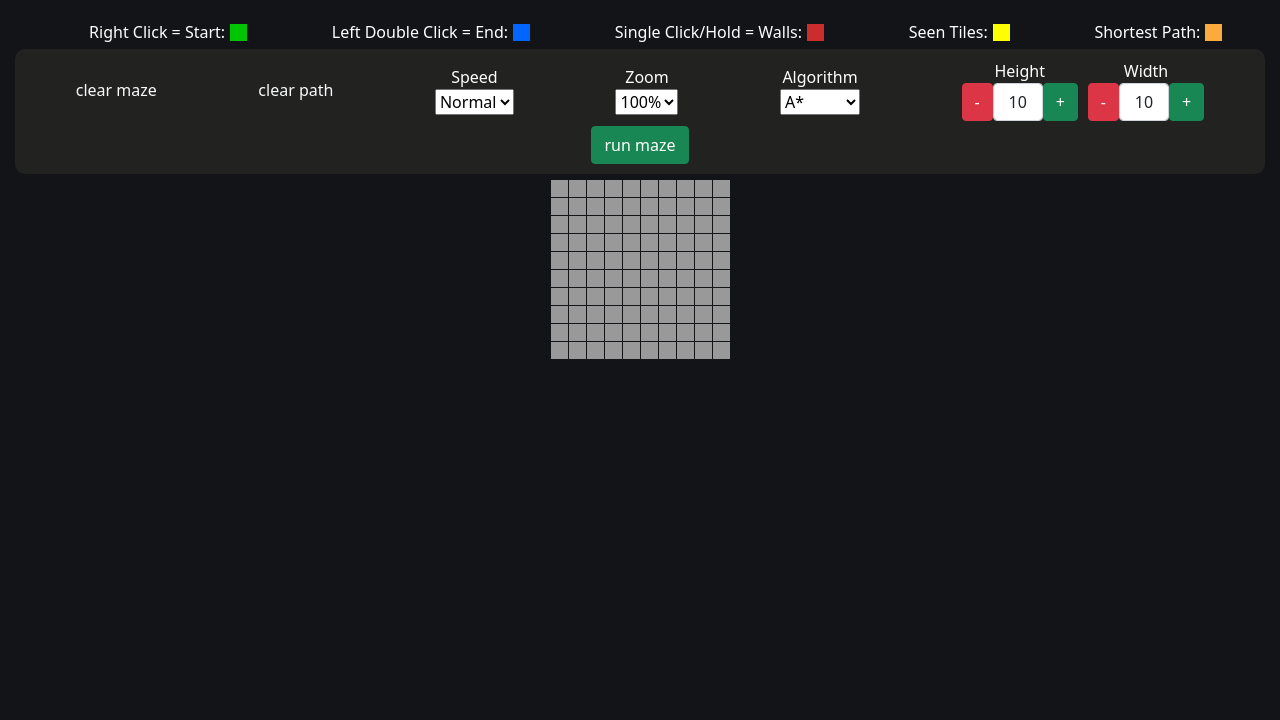
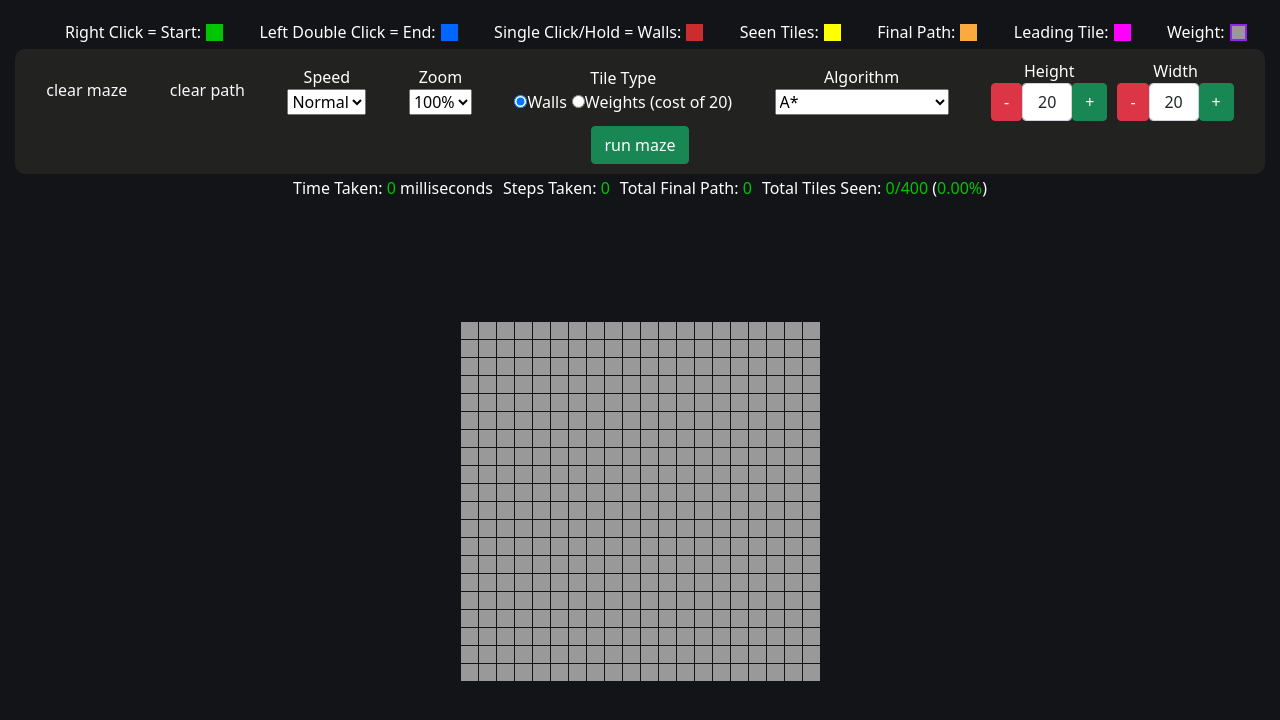
Before and after one commit to semanticsatiation/maze-runner, an Angular app: page / in a window 1280 px wide. Shown: the top 720 px of the page. Built offline with nearby package versions, Linux system fonts and the light colour scheme.

Commit message:
fix a* algorithm and add BFS algorithm, weights, and stats

```diff
--- a/package.json
+++ b/package.json
@@ -39,7 +39,6 @@
     "@angular/cli": "^13.2.2",
     "@angular/compiler-cli": "~13.2.2",
     "@types/jasmine": "~3.10.0",
-    "@types/node": "^12.11.1",
     "jasmine-core": "~3.10.0",
     "karma": "~6.3.0",
     "karma-chrome-launcher": "~3.1.0",
--- a/src/app/app.component.scss
+++ b/src/app/app.component.scss
@@ -31,11 +31,12 @@ ul {
   z-index: 100;
 }
 
-
 .app {
   display: flex;
   flex-direction: column;
   padding: 15px 15px 0 15px;
   color: white;
   background: #131417;
+  overflow: scroll;
+  justify-content: space-between;
 }
--- a/src/app/maze/maze.component.html
+++ b/src/app/maze/maze.component.html
@@ -25,6 +25,16 @@
             <select name="zoom" id="zoom" [value]="zoom" (change)="adjustZoom($event)">
                 <option *ngFor="let zoomItem of zooms; let i = index;" [selected]="zoomItem === zoom" [value]="zooms[i]">{{zoomItem}}%</option>
             </select>
+        </div>
+
+        <div class="flex-column-center">
+            <span>Tile Type</span>
+            <div class="tile-radios">
+                <input type="radio" [checked]="currentTileType === 'walls'" (change)="changeTileType($event)" value="walls" name="walls" id="walls">
+                <label for="walls">Walls</label>
+                <input type="radio" [checked]="currentTileType === 'weights'" (change)="changeTileType($event)" value="weights" name="weights" id="weights">
+                <label for="weights">Weights (cost of 20)</label>
+            </div>
         </div>
 
         <div class="flex-column-center">
@@ -78,25 +88,37 @@
     </button>
 </div>
 
-<div class="maze-container">
+<div class="maze-stats">
+    <span>Time Taken: <span class="stat">{{timeTaken}}</span> milliseconds</span>
+    <span>Steps Taken: <span class="stat">{{totalSteps}}</span></span>
+    <span>Total Final Path: <span class="stat">{{finalTotal}}</span></span>
+    <span>Total Tiles Seen: <span class="stat">{{seenTotal}}/{{(width * height) - wallsTotal}}</span>  (<span class="stat">{{((seenTotal / ((width * height) - wallsTotal)) * 100).toFixed(2)}}%</span>)</span>
+</div>
+
+<div class="grid-container">
     <ul class="maze" (contextmenu)="$event.preventDefault()">
-        <li class="row" *ngFor="let square of squares; let ri = index;">
+        <li class="row" *ngFor="let row of squares; let ri = index;">
             <div
                 [ngStyle]="{height: calcZoom(), width: calcZoom()}"
-                *ngFor="let block of square; let ci = index;"
-                (mouseover)="toggleTile([ri, ci])"
-                (mousedown)="mouseIsDown = true"
+                *ngFor="let block of row; let ci = index;"
+
+                (mouseover)="toggleTile(block)"
+                (mousedown)="mouseIsDown = true;"
                 (mouseup)="mouseIsDown = false"
-                (dblclick)="placeGoal([ri, ci], 'end')"
-                (click)="clickToggle([ri, ci])"
-                (contextmenu)="placeGoal([ri, ci], 'start')"
+                (dblclick)="placeGoal(block, 'end')"
+                (click)="clickToggle(block)"
+                (contextmenu)="placeGoal(block, 'start')"
+
+
                 [ngClass]="[
                     true && 'square',
-                    isPositionPresent([ri, ci]) ? 'wall' : '',
-                    calcInd(start) === calcInd([ri, ci]) ? 'start-tile' : '',
-                    calcInd(end) === calcInd([ri, ci]) ? 'end-tile' : '',
-                    !isPresent(finalPath, [ri, ci]) && calcInd(start) !== calcInd([ri, ci]) && isPresent(seen, [ri, ci]) ? 'seen-tile' : '',
-                    isPresent(finalPath, [ri, ci]) ? 'final-tile' : ''
+                    areSamePos(currentNode, block) ? 'current-tile' : '',
+                    block.weight ? 'weight' : '',
+                    block.wall ? 'wall' : '',
+                    areSamePos(getStart(), block) ? 'start-tile' : '',
+                    areSamePos(getEnd(), block) ? 'end-tile' : '',
+                    !block.final && !areSamePos(getStart(), block) && block.seen ? 'seen-tile' : '',
+                    block.final ? 'final-tile' : '',
                 ]"
             >
             </div>
--- a/src/app/maze/maze.component.scss
+++ b/src/app/maze/maze.component.scss
@@ -1,8 +1,9 @@
-.maze-container {
+.grid-container {
     display: flex;
     flex-direction: column;
+    margin: 5px;
+    height: 100%;
     overflow: auto;
-    margin: 5px;
 }
 
 .maze {
@@ -92,16 +93,17 @@
     align-items: center;
 }
 
+.tile-radios > label:first-of-type {
+    margin-right: 5px;
+}
 
 
 
 
 
-
-
-
-
-
+.weight {
+    border: 2px solid rgb(147, 35, 240);
+}
 
 .wall {
     background: rgba(255, 52, 52, 0.781);
@@ -115,16 +117,36 @@
     background: rgb(0, 197, 0);
 }
 
+.seen-tile {
+    background: yellow;
+}
+
+.current-tile {
+    background: rgb(255, 0, 255);
+}
+
 .end-tile {
     background: rgb(0, 102, 255);
 }
 
-.seen-tile {
-    background: yellow;
+.link-light:hover {
+    filter: brightness(70%);
 }
 
-.link-light:hover {
-    filter: brightness(70%);
+.stat {
+    color: rgb(0, 197, 0);;
+}
+
+.maze-stats {
+    display: flex;
+    flex-wrap: wrap;
+    justify-content: center;
+    align-items: center;
+    padding: 2px;
+
+    > span:not(:last-child) {
+        margin-right: 10px;
+    }
 }
 
 
--- a/src/app/maze/maze.component.ts
+++ b/src/app/maze/maze.component.ts
@@ -8,6 +8,36 @@ const delay = (delayInms:number) => {
   });
 };
 
+const defaultNode = {
+  f: 999,
+  g: 999,
+  h: 999,
+  parent: undefined,
+  seen: false,
+  final: false,
+  closed: false,
+  wall: false,
+  // weight cost is 20
+  weight: false
+};
+
+interface NodeObj {
+  pos: number[],
+  f: number,
+  g: number,
+  h: number,
+  parent?: NodeObj,
+  seen: boolean,
+  final: boolean,
+  closed: boolean,
+  wall: boolean,
+  weight: boolean
+}
+
+interface MiniNodeObj {
+  pos: number[],
+};
+
 @Component({
   selector: 'app-maze',
   templateUrl: './maze.component.html',
@@ -15,55 +45,74 @@ const delay = (delayInms:number) => {
 })
 
 export class MazeComponent implements OnInit {
-  height:number = 10;
+  height:number = 20;
 
-  width:number = 10;
+  width:number = 20;
 
   algorithm:string = "A*";
 
-  algorithms:string[] = ["A*", "Dijkstra"];
+  algorithms:string[] = ["A*", "Dijkstra", "Breadth First Search"];
 
-  squares:number[][] = this.createSquares();
+  squares: NodeObj[][] = [];
 
   start:number[] = [];
 
   end:number[] = [];
 
-  selected:number[][] = [];
+  openList:NodeObj[] = [];
 
-  seen:number[][] = [];
-
-  finalPath:number[][] = [];
-
-  possiblePositions:number[][] = [];
-
-  currentPosition:number[] = [];
+  currentNode:NodeObj = {pos: [], ...defaultNode};
 
   mouseIsDown = false;
 
-  clicked = false;
+  clicked:boolean = false;
 
-  speed:number = 20;
+  speeds:[string, string][] = [["Slow", "150"], ["Normal", "40"], ["Fast", "1"], ["Instant", "0"]];
 
-  speeds:any[] = [["Slow", "150"], ["Normal", "20"], ["Fast", "1"], ["Instant", "0"]];
+  speed:number = 40;
 
   zoom:number = 100;
 
   zooms:number[] = [200, 175, 150, 125, 100, 75, 50, 25];
 
-  branchingPaths: {
-    [key: string]: number[]
-  } = {};
+  currentTileType:string = "walls";
 
   isSolving:boolean = false;
 
-  constructor() { }
+  seenTotal:number = 0;
+
+  wallsTotal:number = 0;
+
+  seenTotalPercentage:number = 0;
+
+  finalTotal:number = 0;
+
+  totalSteps:number = 0;
+
+  timeTaken:number = 0;
 
   ngOnInit(): void {
+    this.createSquares();
+  }
+
+  createSquares() {
+    this.clearMaze();
+
+    this.squares = [...Array(this.height)].map((item, ri) => (
+      [...Array(this.width)].map((item, ci) => {
+        return {...defaultNode, pos: [ri, ci]};
+      })
+    ));
   }
 
   calcZoom() {
     return ((this.zoom / 100) * 17) + "px";
+  }
+
+  changeTileType(event:Event) {
+    const target = event.target as HTMLTextAreaElement;
+
+    this.currentTileType = target.value;
   }
 
   adjustZoom(event:Event) {
@@ -72,26 +121,18 @@ export class MazeComponent implements OnInit {
     this.zoom = parseInt(target.value);
   }
 
-  calcInd(arr:number[]) {
-    return (arr[0] * this.width) + arr[1];
+  isPresent(arrOfObjs:NodeObj[] | MiniNodeObj[], target:NodeObj | MiniNodeObj) {
+    return arrOfObjs.find((ele: NodeObj | MiniNodeObj) => this.areSamePos(ele, target)) !== undefined;
   }
 
-  areSamePos(arrOne:number[], arrTwo:number[]) {
-    return this.calcInd(arrOne) === this.calcInd(arrTwo);
+  areSamePos(eleObj: NodeObj | MiniNodeObj, target:NodeObj | MiniNodeObj) {
+    return eleObj.pos.toString() === target.pos.toString();
   }
 
-  clickToggle(array:[number, number]) {
+  clickToggle(node:NodeObj) {
     this.clicked = true;
 
-    this.toggleTile(array);
-  }
-
-  createSquares() {
-    this.clearMaze();
-
-    return this.squares = [...Array(this.height)].map((item, ind) => (
-      [...Array(this.width)].map((item, ind) => 0)
-    ));
+    this.toggleTile(node);
   }
 
   adjustSpeed(event:Event) {
@@ -110,39 +151,32 @@ export class MazeComponent implements OnInit {
     }
   }
 
-  toggleTile(array:[number, number]) {
-    if (!this.isSolving && (this.mouseIsDown || this.clicked) && !this.areSamePos(array, this.start) && !this.areSamePos(array, this.end)) {
-      const newArr = [...this.selected];
-
-      if (this.isPresent(newArr, array)) {
-        const eleIndex = newArr.findIndex(ele => this.areSamePos(ele, array));
-
-        if (eleIndex !== -1) {
-          newArr.splice(eleIndex, 1);
-        }
-      } else {
-        newArr.push(array);
-      }
-
+  toggleTile(node:NodeObj) {
+    if (!this.isSolving && (this.mouseIsDown || this.clicked) && !this.areSamePos(node, {pos: this.start}) && !this.areSamePos(node, {pos: this.end})) {
       this.clearPath();
 
-      this.selected = newArr;
+      if (this.currentTileType === "walls") {
+        if (!node.wall) {
+          this.wallsTotal += 1;
+        } else {
+          this.wallsTotal -= 1;
+        }
+
+        node.wall = !node.wall;
+      } else {
+        node.weight = !node.weight;
+      }
     }
 
     this.clicked = false;
   }
 
-  isPositionPresent(target:number[]) {
-    return this.isPresent(this.selected, target);
-  }
-
-  isPresent(array:number[][], target:number[]) {
-    return array.find(ele => this.areSamePos(ele, target)) !== undefined;
-  }
-
   clearMaze() {
     if (!this.isSolving) {
-      this.selected = [];
+      this.squares.forEach(row =>
+        row.forEach(block => Object.assign(block, defaultNode))
+      );
+
       this.start = [];
       this.end = [];
 
@@ -152,23 +186,30 @@ export class MazeComponent implements OnInit {
 
   clearPath() {
     if (!this.isSolving) {
-      this.seen = [];
-      this.finalPath = [];
-      this.possiblePositions = [];
-      this.branchingPaths = {};
+      this.squares.forEach(row =>
+        row.forEach(block => Object.assign(block, {...defaultNode, wall: block.wall, weight: block.weight}))
+      );
+
+      this.openList = [];
+      this.currentNode = {pos: [], ...defaultNode};
+      this.seenTotal = 0;
+      this.finalTotal = 0;
+      this.totalSteps = 0;
+      this.timeTaken = 0;
+      this.seenTotalPercentage = 0;
     }
   }
 
-  placeGoal(array:number[], goal:string) {
+  placeGoal(node:NodeObj, goal:string) {
     const isStart:boolean = goal === "start";
-    const getGoal = (isStartPos:boolean) =>  isStartPos ? this.start : this.end;
-    const setGoal = (goal:number[]) => isStart ? this.start = goal : this.end = goal;
+    const getGoal = (isStartPos:boolean) =>  isStartPos ? (this.start) : (this.end);
+    const setGoal = (goal:number[]) => isStart ? (this.start = goal) : (this.end = goal);
 
-    if (!this.isSolving && !this.isPositionPresent(array) && !this.areSamePos(getGoal(!isStart), array)) {
-      if (this.areSamePos(getGoal(isStart), array)) {
+    if (!this.isSolving && !node.wall && !node.weight && !this.areSamePos({pos: getGoal(!isStart)}, node)) {
+      if (this.areSamePos({pos: getGoal(isStart)}, node)) {
         setGoal([]);
       } else {
-        setGoal(array);
+        setGoal(node.pos);
       }
 
       this.clearPath();
@@ -203,14 +244,23 @@ export class MazeComponent implements OnInit {
   }
 
   findNeighbors(position:number[]) {
-    const directions = [[1, 0], [0, 1], [-1, 0], [0, -1]];
-    const neighbors:number[][] = [];
+    const directions = [[1, 0], [-1, 0], [0, 1], [0, -1]];
+    const neighbors:NodeObj[] = [];
 
     directions.forEach(direction => {
-      const neighbor = [(direction[0] + position[0]), (direction[1] + position[1])];
+      const neighborPos = [(direction[0] + position[0]), (direction[1] + position[1])];
 
-      if ((neighbor[0] >= 0 && neighbor[0] <= (this.height - 1) && neighbor[1] >= 0 && neighbor[1] <= (this.width - 1)) && !this.isPositionPresent(neighbor)) {
-        neighbors.push(neighbor);
+      if (neighborPos[0] >= 0 && neighborPos[0] <= (this.height - 1) && neighborPos[1] >= 0 && neighborPos[1] <= (this.width - 1)) {
+        const neighborNode = this.squares[neighborPos[0]][neighborPos[1]];
+
+        // if the neighborPos is within the maze boundaries and it is not a wall or closed, push it into the neighbors array
+        if (!neighborNode.wall && !neighborNode.closed) {
+          if (this.algorithm !== "A*") {
+            neighbors.push(neighborNode);
+          } else {
+            neighbors.unshift(neighborNode);
+          }
+        }
       }
     });
 
@@ -218,123 +268,155 @@ export class MazeComponent implements OnInit {
   }
 
   filterNeighbors() {
-    const adjacentSquares = this.findNeighbors(this.currentPosition);
+    const adjacentSquares = this.findNeighbors(this.currentNode.pos);
 
-    adjacentSquares.forEach(neighbor => {
-      if (!(this.isPresent(this.seen, neighbor) || this.isPresent(this.possiblePositions, neighbor))) {
-        this.possiblePositions.push(neighbor);
-        this.branchingPaths[neighbor.toString()] = this.currentPosition;
+    for (let index = 0; index < adjacentSquares.length; index++) {
+      const neighborNode = adjacentSquares[index];
+
+      const isNotInQueue = !this.isPresent(this.openList, neighborNode);
+
+      if (this.algorithm === "Breadth First Search") {
+        if (isNotInQueue) {
+          neighborNode.parent = this.currentNode;
+          this.openList.push(neighborNode);
+        }
+      } else {
+        // if the neighbor is weighted, make sure to take it into account
+        const tempGScore = this.currentNode.g + this.distanceFromTo(neighborNode, this.currentNode) + (neighborNode.weight ? (neighborNode.g + 20) : (0));
+
+        if (isNotInQueue) {
+          if (this.algorithm !== "A*") {
+            this.openList.push(neighborNode);
+          } else {
+            this.openList.unshift(neighborNode);
+          }
+        // no need to update the neighborNode if the tempGScore is not lower than neighborNode.g (a better path was not found)
+        // end the element here if bottom is true
+        } else if (tempGScore >= neighborNode.g) {
+            continue;
+        }
+
+        // gscore = distance between the current node and the neighboring node
+        neighborNode.g = tempGScore;
+
+
+        if (this.algorithm === "A*") {
+          // hscore = estimated distance from the current node to the end node.
+          neighborNode.h = this.distanceFromTo(neighborNode, this.getEnd());
+        }
+
+        // f = g + h
+        // lowest fscore is best path
+        neighborNode.f = this.algorithm === "A*" ? (neighborNode.g + neighborNode.h) : (neighborNode.g);
+
+        // the current node will be the parent of its neighbors
+        neighborNode.parent = this.currentNode;
       }
-    });
+
+      if (isNotInQueue) {
+        neighborNode.seen = true;
+        this.seenTotal += 1;
+      }
+    }
   }
 
   async solve() {
     if (this.start.length === 2 && this.end.length === 2 && !this.isSolving) {
+      const performance = window.performance;
+
+      const startTime = performance.now()
+
       this.clearPath();
 
+      this.seenTotal += 1;
+
+      const current = this.getStart();
+
       this.isSolving = true;
-      this.currentPosition = this.start;
-      this.possiblePositions = [this.start];
-      this.seen = [this.start];
+      this.currentNode = current;
+      this.openList = [current];
 
-      while (this.possiblePositions.length !== 0 && !this.areSamePos(this.currentPosition, this.end)) {
+      // the starting position will always be the best position
+      this.currentNode.f = 0;
+      this.currentNode.g = 0;
 
+      while (this.openList.length !== 0 && !this.areSamePos(this.currentNode, {pos: this.end})) {
         if (this.speed !== 0) {
           let delayRes = await delay(this.speed);
         }
 
+        if (!["Breadth First Search"].includes(this.algorithm)) {
+          if (this.algorithm === "A*") {
+            // a* algorithm (informed) f(n) = g(n) + h(n)
+            this.currentNode = this.bestNodeChoice(this.openList, (node:NodeObj) => node.f);
+          } else if (this.algorithm === "Dijkstra") {
+            // Dijkstra’s algorithm (uninformed) f(n) = g(n)
+            this.currentNode = this.bestNodeChoice(this.openList, (node:NodeObj) => node.g);
+          }
 
-        if (this.algorithm === "A*") {
-          // a* algorithm (informed)
-          this.currentPosition = this.bestPosFScore(this.possiblePositions);
+          const posInd = this.openList.findIndex(ele => this.areSamePos(ele, this.currentNode));
+          this.openList.splice(posInd, 1);
         } else {
-          // Dijkstra’s algorithm (uninformed)
-          this.currentPosition = this.reduceArray(this.possiblePositions, (position:number[]) => this.findPath(position).length);
+          if (this.algorithm === "Breadth First Search") {
+            this.currentNode = this.openList.shift()!;
+          }
         }
 
-        const posInd = this.possiblePositions.findIndex(ele => this.areSamePos(ele, this.currentPosition));
-
-        this.possiblePositions.splice(posInd, 1);
-
-        this.seen.push(this.currentPosition);
-
+        this.currentNode.closed = true;
         this.filterNeighbors();
       }
 
-      this.finalPath = this.findPath();
+      this.timeTaken = Math.trunc(performance.now() - startTime);
+
+      let currentNode = this.getEnd();
+
+
+      while (currentNode.parent !== undefined) {
+        let delayRes = await delay(10);
+        currentNode = currentNode.parent;
+        currentNode.final = true;
+
+        this.finalTotal += 1;
+
+        if (currentNode.weight) {
+          this.totalSteps = this.totalSteps + 21;
+        } else {
+          this.totalSteps += 1;
+        }
+      }
 
       this.isSolving = false;
     }
   }
 
-  bestPosFScore(positions:number[][]) {
+  bestNodeChoice(positions:NodeObj[], determineValue:Function) {
     // pick the position with the best fScore
+    let lowInd = 0;
 
-    return this.reduceArray(positions, (position:number[]) => this.manhattanDistance(position));
+    for (let index = 0; index < positions.length; index++) {
+      if (determineValue(positions[index]) < determineValue(positions[lowInd])) {
+        lowInd = index;
+      }
+    }
+
+    return positions[lowInd];
   }
 
-  reduceArray(array:number[][], reducer:Function) {
-    return array.reduce((prevPos, currentPos) => {
-      const oldFScore = reducer(prevPos);
-      const newFScore = reducer(currentPos);
-
-      if (oldFScore > newFScore) {
-        return currentPos;
-      } else {
-        return prevPos;
-      }
-    });
+  getStart() {
+    if (this.start.length === 2) {
+      return this.squares[this.start[0]][this.start[1]];
+    }
+    return {...defaultNode, pos: []};
   }
 
-  manhattanDistance(pos:number[]) {
-    // f = g + h
-
-    // lowest fscore is best path
-
-    return (
-      // gscore = distance between the current node and the start node
-      this.findPath(pos).length
-      +
-      // hscore = estimated distance from the current node to the end node.
-      (Math.abs(pos[0] - this.end[0]) + Math.abs(pos[1] - this.end[1]))
-    );
+  getEnd() {
+    if (this.end.length === 2) {
+      return this.squares[this.end[0]][this.end[1]];
+    }
+    return {...defaultNode, pos: []};
   }
 
-  findPath(goal = this.end) {
-    const path:number[][] = [goal];
-    let spot:string = goal.toString();
-
-    while (this.branchingPaths[spot] !== undefined) {
-      // keep pushing the positions until we hit undefined
-
-      // this loop works by using the value of the current goal to give us the path that led us from the starting position to the current goal
-
-      // if our goal is [12, 27], we will start off of [12, 27] which the value then leads us to [12, 26]
-      // which then leads us to the key [12, 26] which then gives us the value [12, 25] and then we keep doing this
-      // working our way backwards until we reach a key-value pair where the value is not a key in branchingPaths
-      // which means we've reached the beginning (or starting position)
-      // {
-      //   [12,14]: [11, 14],
-      //   [12,15]: [12, 14],
-      //   [12,16]: [12, 15],
-      //   [12,17]: [12, 16],
-      //   [12,18]: [12, 17],
-      //   [12,19]: [12, 18],
-      //   [12,20]: [12, 19],
-      //   [12,21]: [12, 20],
-      //   [12,22]: [12, 21],
-      //   [12,23]: [12, 22],
-      //   [12,24]: [12, 23],
-      //   [12,25]: [12, 24],
-      //   [12,26]: [12, 25],
-      //   [12,27](goal): [12, 26]
-      // }
-
-      path.push(this.branchingPaths[spot]);
-      spot = this.branchingPaths[spot].toString();
-    }
-
-    // the returned value will tell us what positions were taken to reach the current goal
-    return path;
+  distanceFromTo(from:NodeObj, to:NodeObj) {
+    return Math.abs(from.pos[0] - to.pos[0]) + Math.abs(from.pos[1] - to.pos[1]);
   }
 }
--- a/src/app/tile-keys/tile-keys.component.ts
+++ b/src/app/tile-keys/tile-keys.component.ts
@@ -11,7 +11,7 @@ export class TileKeysComponent implements OnInit {
   @Input() tileClass:string = "";
   @Input() description:string = "";
 
-  keys = [["start-tile", "Right Click = Start"], ["end-tile", "Left Double Click = End"], ["wall", "Single Click/Hold = Walls"], ["seen-tile", "Seen Tiles"], ["final-tile", "Shortest Path"]];
+  keys = [["start-tile", "Right Click = Start"], ["end-tile", "Left Double Click = End"], ["wall", "Single Click/Hold = Walls"], ["seen-tile", "Seen Tiles"], ["final-tile", "Final Path"], ["current-tile", "Leading Tile"], ["weight", "Weight"]];
 
   constructor() {
   }
```
Also changed, not shown: 1 other file (tests, documents, lock files or other folders).
